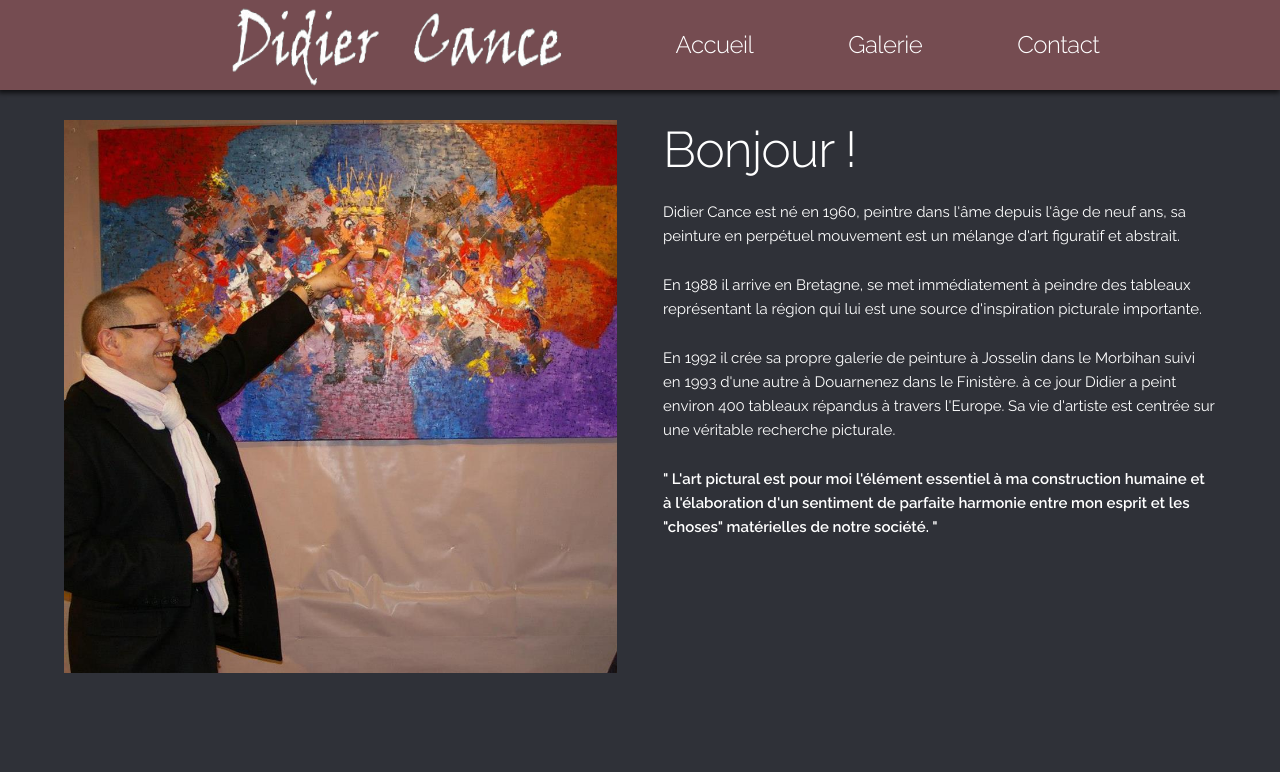
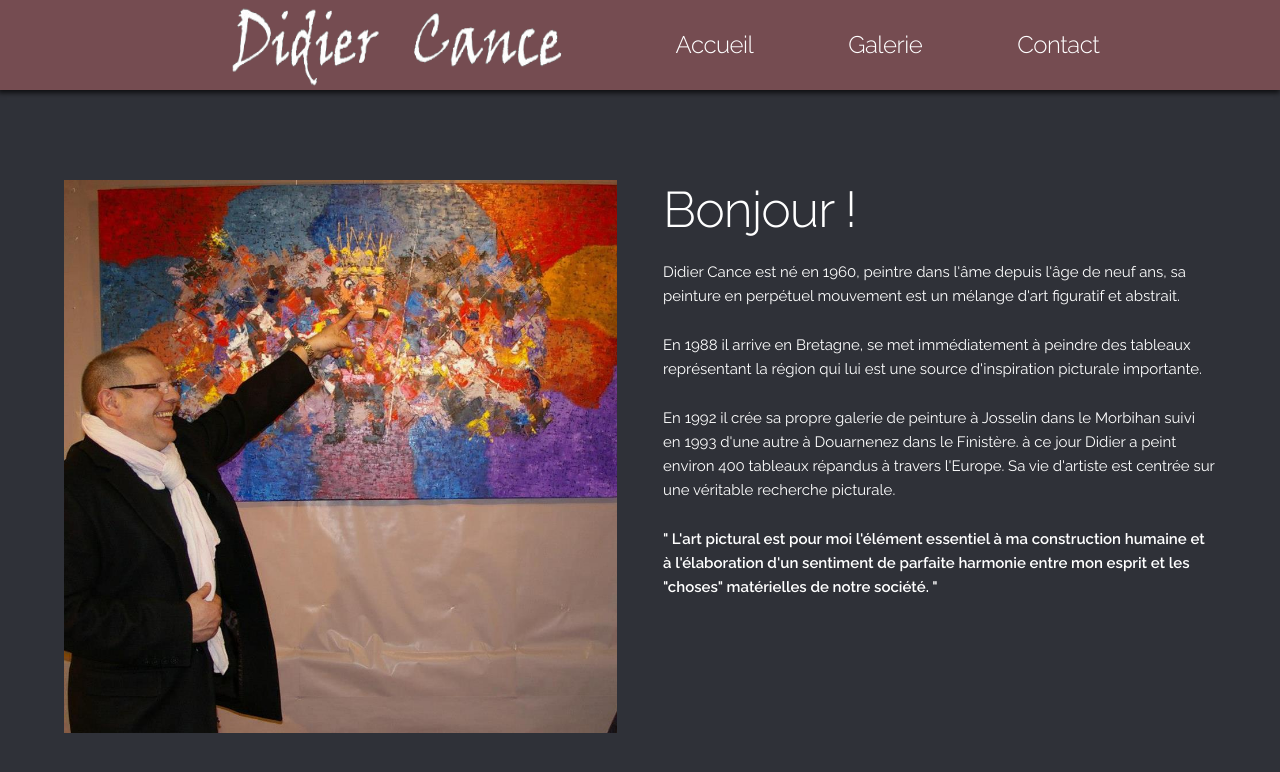
Before and after one commit to Didou35/gallerie, a Jekyll site: the page built from index.html, in a window 1280 px wide. Shown: the top 772 px of the page. Built offline with Jekyll 4.4.1, drawn with Linux system fonts in a browser that asks for light colours.

Commit message:
Update style.css

```diff
--- a/css/style.css
+++ b/css/style.css
@@ -7,7 +7,7 @@ body {
 	width: 100%;
 }
 .container{
-	padding-top: 2em;
+	margin-top: 6em;
 }
 .photo{
 	width: 100%;
```
